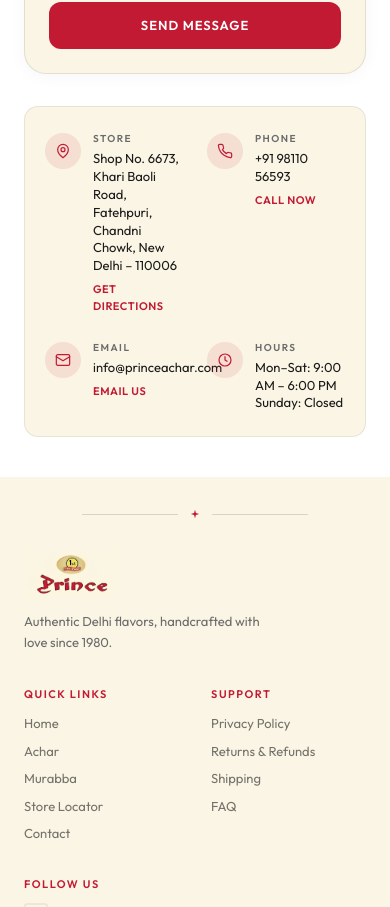
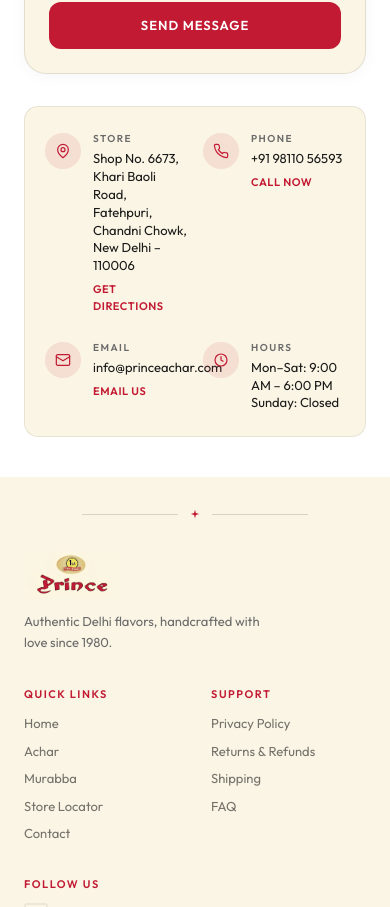
Before and after one commit to PrinceAchar/prince, a Next.js app: page /contact in a window 390 px wide. Shown: the part 1300-2207 px from the top of the page. Built offline with nearby package versions, Linux system fonts and the light colour scheme; no server answers.

Commit message:
Shrink Reach Us columns to content width so phone/email sit closer

```diff
--- a/src/app/contact/page.tsx
+++ b/src/app/contact/page.tsx
@@ -342,9 +342,9 @@
       <section className="bg-white pb-10 md:pb-14">
         <div className="max-w-[1200px] mx-auto px-6">
           <div className="bg-yellow rounded-[14px] border border-brand-black/8 px-5 md:px-7 py-6 md:py-7">
-            <div className="grid grid-cols-2 md:grid-cols-[1.4fr_1fr_1fr_1fr] gap-x-6 gap-y-6 md:gap-x-0 md:divide-x md:divide-brand-black/10">
+            <div className="grid grid-cols-2 md:grid-cols-[auto_auto_auto_auto] gap-x-4 gap-y-6 md:gap-x-0 md:divide-x md:divide-brand-black/10">
               {reachItems.map((item, i) => (
-                <div key={i} className="flex gap-3 md:px-4">
+                <div key={i} className="flex gap-3 md:px-3">
                   <div className="flex-shrink-0 w-9 h-9 rounded-full bg-red/10 text-red flex items-center justify-center mt-0.5">
                     {item.icon}
                   </div>
```
